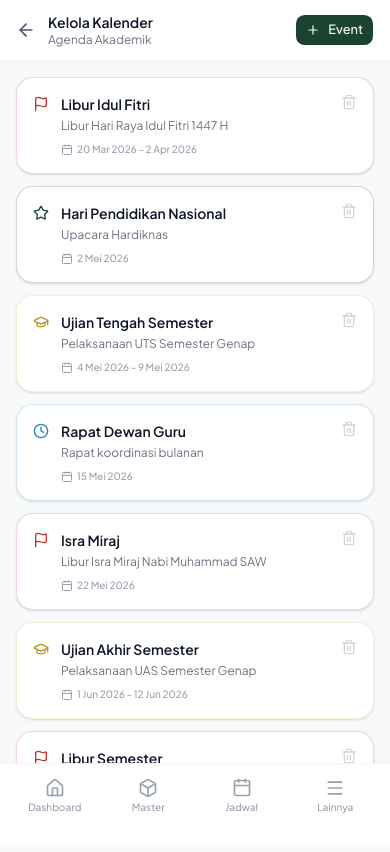
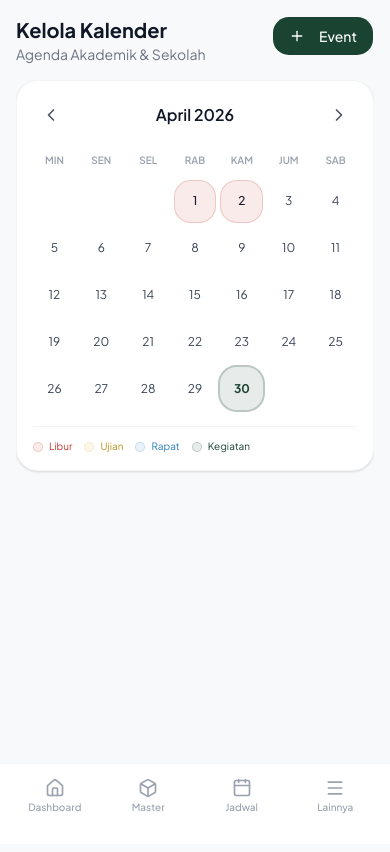
Before and after one commit to sandestareza/SakuGuru, a Next.js app: page /admin/calendar in a window 390 px wide. Shown: the top 852 px of the page. Built offline with nearby package versions, Linux system fonts and the light colour scheme; sample sign-in values are in the browser's storage.

Commit message:
feat(admin): refactor calendar UI to interactive grid and update responsive layout

```diff
--- a/src/app/admin/calendar/page.tsx
+++ b/src/app/admin/calendar/page.tsx
@@ -1,15 +1,15 @@
 'use client';
 
-import { useState } from 'react';
-import { useRouter } from 'next/navigation';
-import { motion } from 'framer-motion';
+import { useState, useMemo } from 'react';
+import { motion, AnimatePresence } from 'framer-motion';
 import { useApp } from '@/lib/store';
-import { ArrowLeft, CalendarDays, Plus, Calendar as CalendarIcon, Clock, Flag, GraduationCap, Star, Trash2 } from 'lucide-react';
+import { format, startOfMonth, endOfMonth, eachDayOfInterval, isSameDay, isWithinInterval, parseISO, addMonths, subMonths, getDay } from 'date-fns';
+import { id as localeId } from 'date-fns/locale';
+import { ChevronLeft, ChevronRight, CalendarDays, GraduationCap, Clock, Flag, Star, Plus, Trash2 } from 'lucide-react';
 import { Button } from '@/components/ui/button';
 import { toast } from 'sonner';
-import { format, parseISO } from 'date-fns';
-import { id as localeId } from 'date-fns/locale';
-import type { CalendarEventType } from '@/types';
+import { FormSheet } from '@/components/shared/form-sheet';
+import type { CalendarEventType, CalendarEvent } from '@/types';
 
 const eventTypeConfig: Record<CalendarEventType, { color: string; bg: string; icon: React.ReactNode; label: string }> = {
   libur: { color: 'text-terra', bg: 'bg-terra/10 border-terra/20', icon: <Flag className="w-4 h-4" />, label: 'Libur' },
@@ -18,62 +18,292 @@ const eventTypeConfig: Record<CalendarEventType, { color: string; bg: string; ic
   kegiatan: { color: 'text-nabawi', bg: 'bg-nabawi/10 border-nabawi/20', icon: <Star className="w-4 h-4" />, label: 'Kegiatan' },
 };
 
+const dayNames = ['Min', 'Sen', 'Sel', 'Rab', 'Kam', 'Jum', 'Sab'];
+
 export default function CalendarAdminPage() {
-  const router = useRouter();
-  const { state } = useApp();
-  const [showForm, setShowForm] = useState(false);
+  const { state, dispatch } = useApp();
+  const [currentMonth, setCurrentMonth] = useState(new Date());
+  const [selectedDate, setSelectedDate] = useState<Date | null>(null);
 
-  // Sort events by date ascending
-  const events = [...state.calendarEvents].sort((a, b) =>
-    a.startDate.localeCompare(b.startDate)
-  );
+  // Form State
+  const [isSheetOpen, setIsSheetOpen] = useState(false);
+  const [eventForm, setEventForm] = useState<Partial<CalendarEvent>>({
+    type: 'kegiatan',
+    title: '',
+    description: '',
+    startDate: '',
+    endDate: ''
+  });
 
-  const handleSimulateDelete = () => {
-    toast.success('Event berhasil dihapus (Simulasi)');
+  const monthStart = startOfMonth(currentMonth);
+  const monthEnd = endOfMonth(currentMonth);
+  const daysInMonth = eachDayOfInterval({ start: monthStart, end: monthEnd });
+  const startDayOfWeek = getDay(monthStart);
+
+  // Find events for a specific date
+  const getEventsForDate = (date: Date) => {
+    return state.calendarEvents.filter(event => {
+      const start = parseISO(event.startDate);
+      const end = parseISO(event.endDate);
+      return isWithinInterval(date, { start, end }) || isSameDay(date, start) || isSameDay(date, end);
+    });
   };
 
-  const handleSimulateAdd = (e: React.FormEvent) => {
-    e.preventDefault();
-    toast.success('Event berhasil ditambahkan (Simulasi)');
-    setShowForm(false);
+  // Events for selected date
+  const selectedDateEvents = useMemo(() => {
+    if (!selectedDate) return [];
+    return getEventsForDate(selectedDate);
+  }, [selectedDate, state.calendarEvents]);
+
+  const today = new Date();
+
+  const handleOpenForm = () => {
+    setEventForm({
+      type: 'kegiatan',
+      title: '',
+      description: '',
+      startDate: selectedDate ? format(selectedDate, 'yyyy-MM-dd') : format(today, 'yyyy-MM-dd'),
+      endDate: selectedDate ? format(selectedDate, 'yyyy-MM-dd') : format(today, 'yyyy-MM-dd')
+    });
+    setIsSheetOpen(true);
+  };
+
+  const handleSaveEvent = () => {
+    if (!eventForm.title || !eventForm.startDate || !eventForm.endDate || !eventForm.type) {
+      toast.error('Kolom judul, tipe, dan tanggal wajib diisi');
+      return;
+    }
+
+    const newEvent: CalendarEvent = {
+      id: `evt${Date.now()}`,
+      schoolId: state.currentUser?.schoolId || 'sch1',
+      title: eventForm.title,
+      description: eventForm.description || '',
+      startDate: eventForm.startDate,
+      endDate: eventForm.endDate,
+      type: eventForm.type as CalendarEventType
+    };
+
+    dispatch({ type: 'ADD_CALENDAR_EVENT', payload: newEvent });
+    toast.success('Event berhasil ditambahkan');
+    setIsSheetOpen(false);
+  };
+
+  const handleDeleteEvent = (id: string) => {
+    if (confirm('Yakin ingin menghapus event ini?')) {
+      dispatch({ type: 'DELETE_CALENDAR_EVENT', payload: id });
+      toast.success('Event berhasil dihapus');
+    }
   };
 
   return (
-    <div className="min-h-screen bg-sand flex flex-col">
+    <div className="p-4 space-y-4 h-[calc(100vh-4rem)] flex flex-col">
       {/* Header */}
-      <div className="sticky top-0 z-10 bg-white/95 backdrop-blur-sm border-b border-gray-100 px-4 py-3 shrink-0">
-        <div className="flex items-center gap-3">
-          <button onClick={() => showForm ? setShowForm(false) : router.back()}>
-            <ArrowLeft className="w-5 h-5 text-gray-600" />
+      <div className="flex justify-between items-start shrink-0">
+        <motion.div initial={{ opacity: 0, y: -10 }} animate={{ opacity: 1, y: 0 }}>
+          <h1 className="text-xl font-bold text-gray-900">Kelola Kalender</h1>
+          <p className="text-sm text-gray-500">Agenda Akademik & Sekolah</p>
+        </motion.div>
+        <Button onClick={handleOpenForm} className="bg-nabawi hover:bg-nabawi-dark rounded-xl h-10 px-4">
+          <Plus className="w-4 h-4 mr-2" />
+          Event
+        </Button>
+      </div>
+
+      {/* Calendar Content (Scrollable) */}
+      <div className="flex-1 overflow-y-auto pb-10">
+        <div className="flex flex-col md:flex-row-reverse items-start gap-4">
+
+          {/* Calendar Grid (Right on Desktop, Top on Mobile) */}
+          <motion.div
+            initial={{ opacity: 0, y: 10 }}
+            animate={{ opacity: 1, y: 0 }}
+            className="flex-1 w-full bg-white rounded-2xl p-4 shadow-sm border border-gray-100 sticky top-0"
+          >
+          {/* Month Navigation */}
+          <div className="flex items-center justify-between mb-4">
+            <button onClick={() => setCurrentMonth(m => subMonths(m, 1))} className="p-2 hover:bg-gray-100 rounded-xl transition-colors">
+              <ChevronLeft className="w-5 h-5 text-gray-600" />
             </button>
-          <div className="flex-1">
-            <h1 className="text-sm font-semibold text-gray-900">Kelola Kalender</h1>
-            <p className="text-xs text-gray-500">Agenda Akademik</p>
+            <h2 className="text-base font-semibold text-gray-900 capitalize">
+              {format(currentMonth, 'MMMM yyyy', { locale: localeId })}
+            </h2>
+            <button onClick={() => setCurrentMonth(m => addMonths(m, 1))} className="p-2 hover:bg-gray-100 rounded-xl transition-colors">
+              <ChevronRight className="w-5 h-5 text-gray-600" />
+            </button>
           </div>
-          {!showForm && (
-            <Button onClick={() => setShowForm(true)} size="sm" className="h-8 bg-nabawi hover:bg-nabawi-dark">
-              <Plus className="w-4 h-4 mr-1" /> Event
+
+          {/* Day Headers */}
+          <div className="grid grid-cols-7 gap-1 mb-2">
+            {dayNames.map(day => (
+              <div key={day} className="text-center text-[10px] font-semibold text-gray-400 uppercase py-1">
+                {day}
+              </div>
+            ))}
+          </div>
+
+          {/* Calendar Grid */}
+          <div className="grid grid-cols-7 gap-1">
+            {/* Empty cells for days before month start */}
+            {Array.from({ length: startDayOfWeek }).map((_, i) => (
+              <div key={`empty-${i}`} className="aspect-square" />
+            ))}
+
+            {daysInMonth.map(day => {
+              const events = getEventsForDate(day);
+              const hasEvents = events.length > 0;
+              const isToday = isSameDay(day, today);
+              const isSelected = selectedDate && isSameDay(day, selectedDate);
+              const eventType = hasEvents ? events[0].type : null;
+
+              return (
+                <button
+                  key={day.toISOString()}
+                  onClick={() => setSelectedDate(day)}
+                  className={`aspect-square rounded-xl flex flex-col items-center justify-center text-sm transition-all relative ${
+                    isSelected
+                      ? 'bg-nabawi text-white shadow-md'
+                      : isToday
+                        ? 'bg-nabawi/10 text-nabawi font-bold ring-2 ring-nabawi/30'
+                        : hasEvents
+                          ? `${eventTypeConfig[eventType!].bg} border font-medium`
+                          : 'text-gray-700 hover:bg-gray-50'
+                  }`}
+                >
+                  <span className="text-xs">{format(day, 'd')}</span>
+                </button>
+              );
+            })}
+          </div>
+
+          {/* Legend */}
+          <div className="flex flex-wrap gap-3 mt-4 pt-3 border-t border-gray-100">
+            {Object.entries(eventTypeConfig).map(([key, config]) => (
+              <div key={key} className={`flex items-center gap-1.5 text-[10px] ${config.color}`}>
+                <div className={`w-2.5 h-2.5 rounded-sm ${config.bg} border`} />
+                {config.label}
+              </div>
+            ))}
+          </div>
+        </motion.div>
+
+        {/* Selected Date Events (Left on Desktop, Bottom on Mobile) */}
+        <div className="w-full md:w-[320px] lg:w-[380px] shrink-0">
+          <AnimatePresence mode="wait">
+            {selectedDate ? (
+              <motion.div
+                key={selectedDate.toISOString()}
+                initial={{ opacity: 0, y: 10 }}
+                animate={{ opacity: 1, y: 0 }}
+                exit={{ opacity: 0, y: -10 }}
+                className="space-y-3"
+              >
+                <div className="bg-white rounded-2xl p-4 shadow-sm border border-gray-100">
+                  <h3 className="text-sm font-bold text-gray-900 border-b border-gray-100 pb-3 mb-3">
+                    {format(selectedDate, "EEEE, d MMMM yyyy", { locale: localeId })}
+                  </h3>
+
+                  {selectedDateEvents.length > 0 ? (
+                    <div className="space-y-3">
+                      {selectedDateEvents.map((event, i) => {
+                        const config = eventTypeConfig[event.type];
+                        return (
+                          <motion.div
+                            key={event.id}
+                            initial={{ opacity: 0, x: -10 }}
+                            animate={{ opacity: 1, x: 0 }}
+                            transition={{ delay: i * 0.05 }}
+                            className={`rounded-xl p-4 border relative group overflow-hidden ${config.bg}`}
+                          >
+                            <div className="flex items-start gap-3 relative z-10">
+                              <div className={config.color}>{config.icon}</div>
+                              <div className="flex-1 pr-8">
+                                <h4 className="text-sm font-semibold text-gray-900 leading-tight">{event.title}</h4>
+                                {event.description && (
+                                  <p className="text-xs text-gray-500 mt-1.5">{event.description}</p>
+                                )}
+                                <div className="flex items-center gap-1 mt-2.5 text-[10px] font-medium text-gray-400 bg-white/50 w-fit px-2 py-0.5 rounded-md">
+                                  <Clock className="w-3 h-3" />
+                                  {format(parseISO(event.startDate), 'd MMM', { locale: localeId })}
+                                  {event.startDate !== event.endDate && ` - ${format(parseISO(event.endDate), 'd MMM', { locale: localeId })}`}
+                                </div>
+                              </div>
+                            </div>
+                            <button
+                              onClick={() => handleDeleteEvent(event.id)}
+                              className="absolute top-2 right-2 p-2 text-gray-400 hover:text-terra hover:bg-white/80 rounded-lg transition-colors z-20"
+                            >
+                              <Trash2 className="w-4 h-4" />
+                            </button>
+                          </motion.div>
+                        );
+                      })}
+                    </div>
+                  ) : (
+                    <div className="text-center py-8">
+                      <CalendarDays className="w-10 h-10 text-gray-200 mx-auto mb-3" />
+                      <p className="text-sm text-gray-500 font-medium">Tidak ada agenda</p>
+                      <p className="text-xs text-gray-400 mt-1">Belum ada kegiatan pada tanggal ini</p>
+                      <Button
+                        variant="outline"
+                        size="sm"
+                        onClick={handleOpenForm}
+                        className="mt-4 h-9 rounded-xl border-dashed border-gray-300 text-gray-600 hover:text-nabawi hover:border-nabawi hover:bg-nabawi/5"
+                      >
+                        <Plus className="w-4 h-4 mr-1.5" />
+                        Tambah Agenda
                       </Button>
+                    </div>
                   )}
+                </div>
+              </motion.div>
+            ) : (
+              <motion.div
+                initial={{ opacity: 0 }}
+                animate={{ opacity: 1 }}
+                className="bg-white rounded-2xl p-8 text-center border border-gray-100 shadow-sm hidden md:block"
+              >
+                <div className="w-16 h-16 bg-gray-50 rounded-full flex items-center justify-center mx-auto mb-4">
+                  <CalendarDays className="w-8 h-8 text-gray-300" />
+                </div>
+                <h3 className="text-sm font-bold text-gray-900">Pilih Tanggal</h3>
+                <p className="text-xs text-gray-500 mt-1">Klik tanggal pada kalender untuk melihat atau menambahkan agenda.</p>
+              </motion.div>
+            )}
+          </AnimatePresence>
+        </div>
+
         </div>
       </div>
 
-      <div className="p-4 flex-1">
-        {showForm ? (
-          <motion.form
-            initial={{ opacity: 0, y: 20 }}
-            animate={{ opacity: 1, y: 0 }}
-            onSubmit={handleSimulateAdd}
-            className="bg-white rounded-2xl p-4 shadow-sm border border-gray-100 space-y-4"
+      {/* Form Tambah Event */}
+      <FormSheet
+        open={isSheetOpen}
+        onOpenChange={setIsSheetOpen}
+        title="Tambah Event Baru"
+        description="Masukkan informasi event ke dalam kalender akademik."
+        onSave={handleSaveEvent}
       >
+        <div className="space-y-4">
           <div>
-              <label className="text-xs font-medium text-gray-700 block mb-1">Judul Event</label>
-              <input required type="text" placeholder="Misal: Ujian Tengah Semester" className="w-full h-10 px-3 rounded-xl border border-gray-200 text-sm focus:ring-1 focus:ring-nabawi" />
+            <label className="text-xs font-medium text-gray-700 block mb-1">Judul Event <span className="text-red-500">*</span></label>
+            <input
+              required
+              type="text"
+              value={eventForm.title}
+              onChange={e => setEventForm(prev => ({ ...prev, title: e.target.value }))}
+              placeholder="Misal: Ujian Tengah Semester"
+              className="w-full h-10 px-3 rounded-xl border border-gray-200 text-sm focus:ring-1 focus:ring-nabawi outline-none"
+            />
           </div>
 
           <div>
-              <label className="text-xs font-medium text-gray-700 block mb-1">Tipe Event</label>
-              <select className="w-full h-10 px-3 rounded-xl border border-gray-200 text-sm focus:ring-1 focus:ring-nabawi">
+            <label className="text-xs font-medium text-gray-700 block mb-1">Tipe Event <span className="text-red-500">*</span></label>
+            <select
+              value={eventForm.type}
+              onChange={e => setEventForm(prev => ({ ...prev, type: e.target.value as CalendarEventType }))}
+              className="w-full h-10 px-3 rounded-xl border border-gray-200 text-sm focus:ring-1 focus:ring-nabawi outline-none"
+            >
               <option value="libur">Libur</option>
               <option value="ujian">Ujian</option>
               <option value="rapat">Rapat</option>
@@ -83,61 +313,38 @@ export default function CalendarAdminPage() {
 
           <div className="grid grid-cols-2 gap-3">
             <div>
-                <label className="text-xs font-medium text-gray-700 block mb-1">Tanggal Mulai</label>
-                <input required type="date" className="w-full h-10 px-3 rounded-xl border border-gray-200 text-sm focus:ring-1 focus:ring-nabawi" />
+              <label className="text-xs font-medium text-gray-700 block mb-1">Tanggal Mulai <span className="text-red-500">*</span></label>
+              <input
+                required
+                type="date"
+                value={eventForm.startDate}
+                onChange={e => setEventForm(prev => ({ ...prev, startDate: e.target.value }))}
+                className="w-full h-10 px-3 rounded-xl border border-gray-200 text-sm focus:ring-1 focus:ring-nabawi outline-none"
+              />
             </div>
             <div>
-                <label className="text-xs font-medium text-gray-700 block mb-1">Tanggal Selesai</label>
-                <input required type="date" className="w-full h-10 px-3 rounded-xl border border-gray-200 text-sm focus:ring-1 focus:ring-nabawi" />
+              <label className="text-xs font-medium text-gray-700 block mb-1">Tanggal Selesai <span className="text-red-500">*</span></label>
+              <input
+                required
+                type="date"
+                value={eventForm.endDate}
+                onChange={e => setEventForm(prev => ({ ...prev, endDate: e.target.value }))}
+                className="w-full h-10 px-3 rounded-xl border border-gray-200 text-sm focus:ring-1 focus:ring-nabawi outline-none"
+              />
             </div>
           </div>
 
           <div>
             <label className="text-xs font-medium text-gray-700 block mb-1">Deskripsi (Opsional)</label>
-              <textarea placeholder="Catatan tambahan..." className="w-full h-20 p-3 rounded-xl border border-gray-200 text-sm resize-none focus:ring-1 focus:ring-nabawi" />
-            </div>
-
-            <Button type="submit" className="w-full h-11 rounded-xl bg-nabawi hover:bg-nabawi-dark">
-              Simpan Event
-            </Button>
-          </motion.form>
-        ) : (
-          <div className="space-y-3">
-            {events.map((event, i) => {
-              const config = eventTypeConfig[event.type];
-              return (
-                <motion.div
-                  key={event.id}
-                  initial={{ opacity: 0, y: 10 }}
-                  animate={{ opacity: 1, y: 0 }}
-                  transition={{ delay: i * 0.05 }}
-                  className={`bg-white rounded-xl p-4 border shadow-sm relative overflow-hidden group ${config.bg}`}
-                >
-                  <div className="flex items-start gap-3 relative z-10">
-                    <div className={`mt-0.5 ${config.color}`}>{config.icon}</div>
-                    <div className="flex-1 pr-8">
-                      <h3 className="text-sm font-semibold text-gray-900">{event.title}</h3>
-                      {event.description && <p className="text-xs text-gray-500 mt-1 line-clamp-2">{event.description}</p>}
-                      <div className="flex items-center gap-1 mt-2 text-[10px] font-medium text-gray-400">
-                        <CalendarIcon className="w-3 h-3" />
-                        {format(parseISO(event.startDate), 'd MMM yyyy', { locale: localeId })}
-                        {event.startDate !== event.endDate && ` - ${format(parseISO(event.endDate), 'd MMM yyyy', { locale: localeId })}`}
+            <textarea
+              value={eventForm.description}
+              onChange={e => setEventForm(prev => ({ ...prev, description: e.target.value }))}
+              placeholder="Catatan tambahan..."
+              className="w-full h-20 p-3 rounded-xl border border-gray-200 text-sm resize-none focus:ring-1 focus:ring-nabawi outline-none"
+            />
           </div>
         </div>
-                  </div>
-
-                  <button
-                    onClick={handleSimulateDelete}
-                    className="absolute top-2 right-2 p-2 text-gray-300 hover:text-terra hover:bg-terra/10 rounded-lg transition-colors z-20"
-                  >
-                    <Trash2 className="w-4 h-4" />
-                  </button>
-                </motion.div>
-              );
-            })}
-          </div>
-        )}
-      </div>
+      </FormSheet>
     </div>
   );
 }
```
Lines whose indentation alone changed are shown as unchanged.
